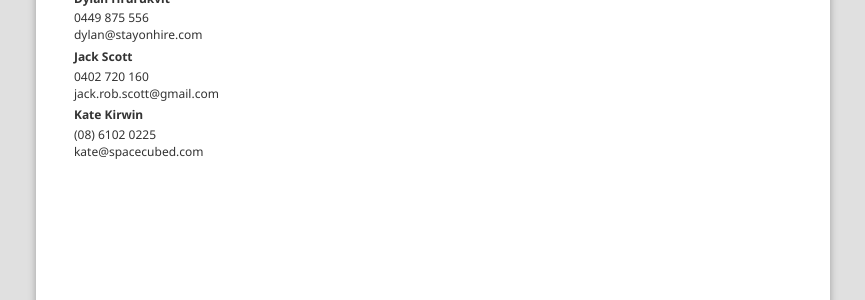
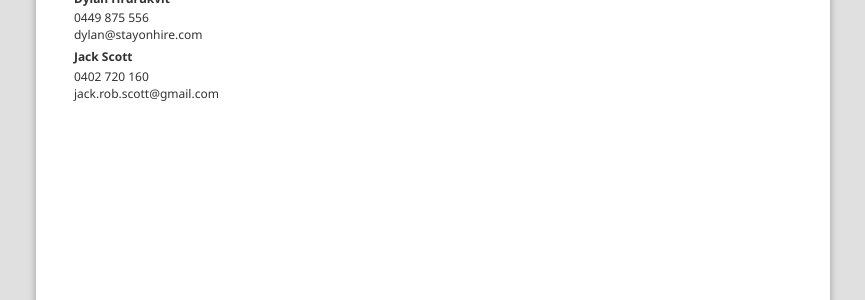
Before and after one commit to thomasraydeniscool/tom.rayden.co, a Jekyll site: the page built from resume.md, in a window 1280 px wide. Shown: the part 1542-1842 px from the top of the page, without its empty margins (207-1072 px from the left). Built offline with Jekyll 4.4.1, drawn with Linux system fonts in a browser that asks for light colours.

Commit message:
Update references.yml

```diff
--- a/_data/resume/references.yml
+++ b/_data/resume/references.yml
@@ -4,6 +4,3 @@
 - name: Jack Scott
   mobile: 0402 720 160
   email: jack.rob.scott@gmail.com
-- name: Kate Kirwin
-  mobile: (08) 6102 0225
-  email: kate@spacecubed.com
```
